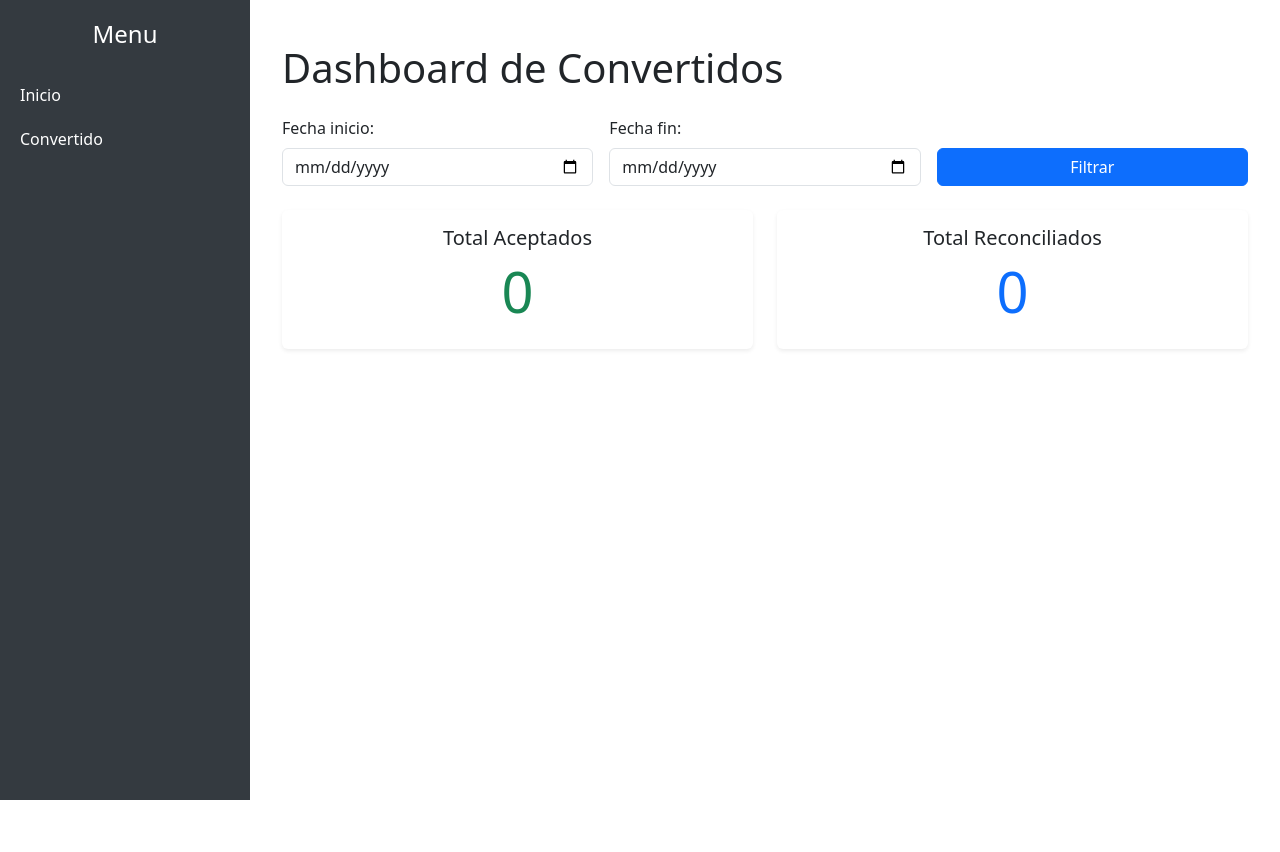
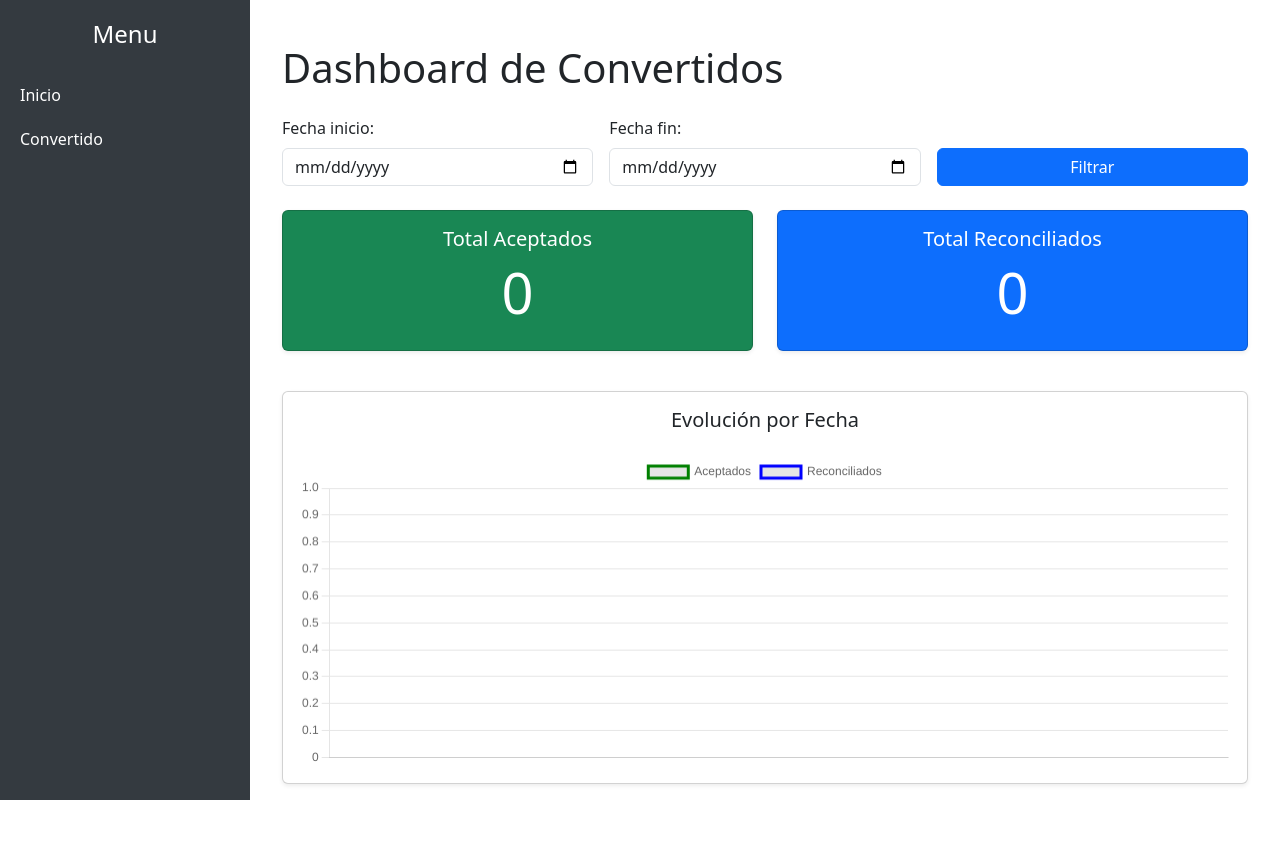
Before and after one commit to jrdar1993/Evang, a Flask app: template templates/dashboard.html in a window 1280 px wide. Before the commit the page ends 800 px from the top, so only its background shows below. Run offline with Flask 2, Linux system fonts and the light colour scheme; the template is opened without the code that fills it, so the values that code supplies are empty.

Commit message:
Update dashboard.html

```diff
--- a/templates/dashboard.html
+++ b/templates/dashboard.html
@@ -4,6 +4,7 @@
 <div class="container mt-4">
     <h1 class="mb-4">Dashboard de Convertidos</h1>
 
+    <!-- FILTRO POR FECHAS -->
     <form method="get" class="row g-3 mb-4">
         <div class="col-md-4">
             <label for="fecha_inicio" class="form-label">Fecha inicio:</label>
@@ -18,23 +19,72 @@
         </div>
     </form>
 
-    <div class="row">
-        <div class="col-md-6 mb-3">
-            <div class="card shadow-sm border-0">
+    <!-- CARDS DE TOTALES -->
+    <div class="row mb-4">
+        <div class="col-md-6">
+            <div class="card text-white bg-success mb-3 shadow-sm">
                 <div class="card-body text-center">
                     <h5 class="card-title">Total Aceptados</h5>
-                    <h2 class="display-4 text-success">{{ datos.total_aceptados or 0 }}</h2>
+                    <h2 class="display-4">{{ totales.total_aceptados or 0 }}</h2>
                 </div>
             </div>
         </div>
-        <div class="col-md-6 mb-3">
-            <div class="card shadow-sm border-0">
+        <div class="col-md-6">
+            <div class="card text-white bg-primary mb-3 shadow-sm">
                 <div class="card-body text-center">
                     <h5 class="card-title">Total Reconciliados</h5>
-                    <h2 class="display-4 text-primary">{{ datos.total_reconciliados or 0 }}</h2>
+                    <h2 class="display-4">{{ totales.total_reconciliados or 0 }}</h2>
                 </div>
             </div>
         </div>
     </div>
+
+    <!-- GRÁFICA DE EVOLUCIÓN -->
+    <div class="card shadow-sm mb-5">
+        <div class="card-body">
+            <h5 class="card-title mb-4 text-center">Evolución por Fecha</h5>
+            <canvas id="evolucionChart" height="100"></canvas>
+        </div>
+    </div>
 </div>
+
+<!-- CHART JS -->
+<script src="https://cdn.jsdelivr.net/npm/chart.js"></script>
+<script>
+    const fechas = {{ chart_data.fechas|tojson }};
+    const aceptados = {{ chart_data.aceptados|tojson }};
+    const reconciliados = {{ chart_data.reconciliados|tojson }};
+
+    const ctx = document.getElementById('evolucionChart').getContext('2d');
+    const chart = new Chart(ctx, {
+        type: 'line',
+        data: {
+            labels: fechas,
+            datasets: [
+                {
+                    label: 'Aceptados',
+                    data: aceptados,
+                    borderColor: 'green',
+                    tension: 0.3,
+                    fill: false
+                },
+                {
+                    label: 'Reconciliados',
+                    data: reconciliados,
+                    borderColor: 'blue',
+                    tension: 0.3,
+                    fill: false
+                }
+            ]
+        },
+        options: {
+            responsive: true,
+            plugins: {
+                legend: {
+                    position: 'top'
+                }
+            }
+        }
+    });
+</script>
 {% endblock %}
```
